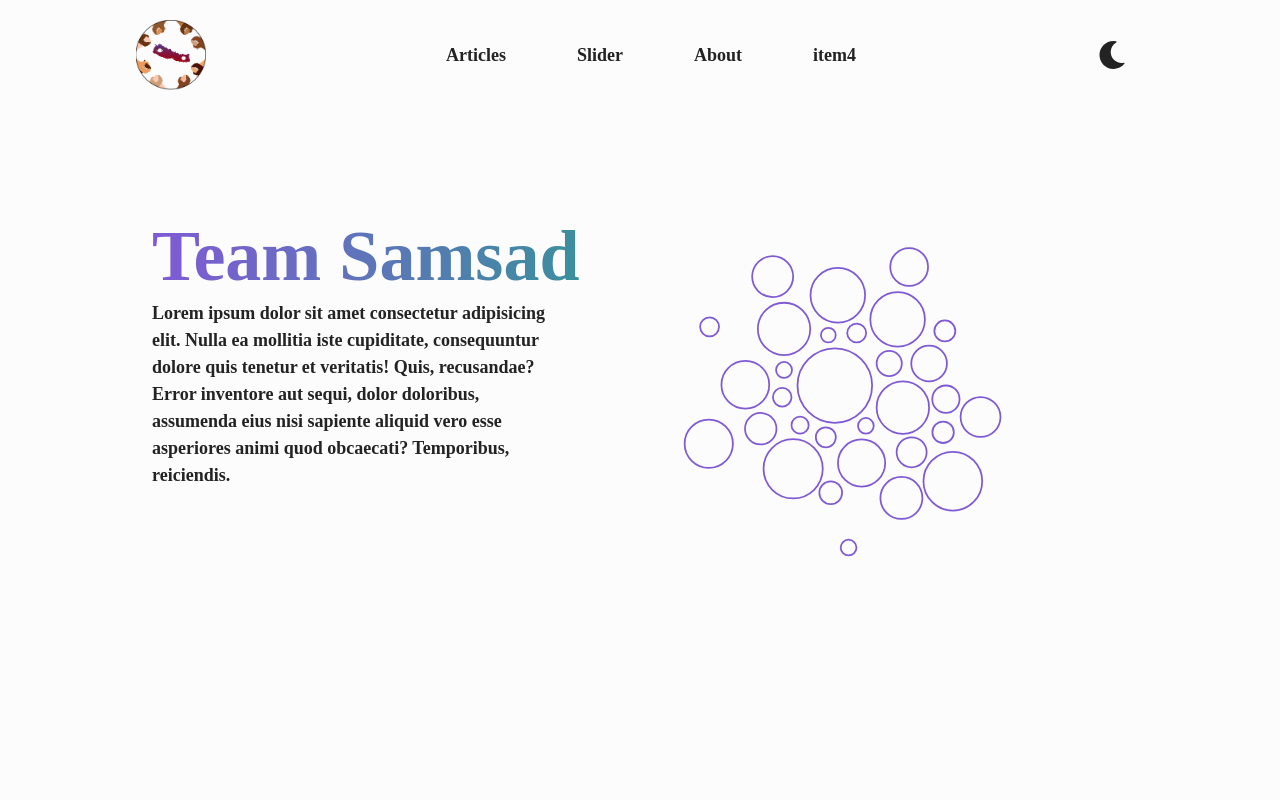
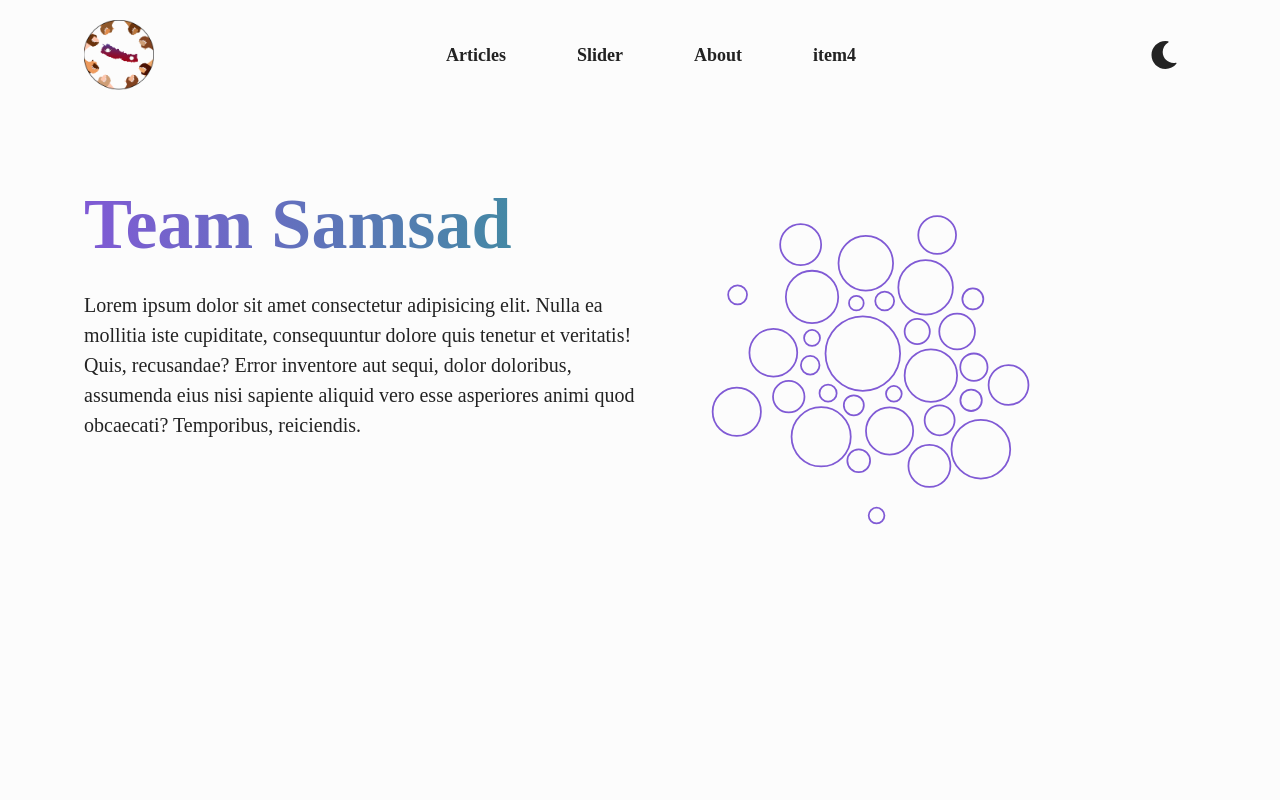
Before and after one commit to dibasdauliya/Politics-Project---Incubate-Nepal, a Next.js app: page / in a window 1280 px wide. Shown: the top 800 px of the page. Built offline with nearby package versions, Linux system fonts and the light colour scheme; a web font is replaced by a local one.

Commit message:
margin, sidenav

```diff
--- a/components/layout/MainLayout.js
+++ b/components/layout/MainLayout.js
@@ -1,19 +1,20 @@
-import { Box } from "@chakra-ui/react";
-import React from "react";
+import { Box } from '@chakra-ui/react'
+import React from 'react'
 
 const MainLayout = ({ children, ...props }) => {
   return (
     <Box
       {...props}
-      minH={{ base: "540px" }}
-      as="main"
-      w={{ base: "100vw", md: "90vw", lg: "80vw" }}
-      px="24px"
-      m="auto"
+      minH={{ base: '540px' }}
+      as='main'
+      // w={{ base: "100vw", md: "90vw", lg: "80vw" }}
+      maxW='1200px'
+      px='44px'
+      m='auto'
     >
       {children}
     </Box>
-  );
-};
+  )
+}
 
-export default MainLayout;
+export default MainLayout
--- a/components/navbar/NavMenu.js
+++ b/components/navbar/NavMenu.js
@@ -12,12 +12,19 @@ import {
 import useColorSwitcher from '../../utils/hooks/useColorSwitcher'
 import SideNav from './SideNav'
 
-const NavMenu = ({ onOpen, aboutRef, skillsRef, projectsRef, contactRef }) => {
+const NavMenu = ({
+  onOpen,
+  aboutRef,
+  skillsRef,
+  projectsRef,
+  contactRef,
+  ...props
+}) => {
   const { isOpen, onClose } = useDisclosure()
   const [toRef, setToRef] = useState()
 
   const handleClick = (child) => {
-    if (child === 'about') {
+    if (child === 'About') {
       aboutRef.current.focus({ preventScroll: true })
       setToRef(aboutRef)
     }
@@ -37,14 +44,14 @@ const NavMenu = ({ onOpen, aboutRef, skillsRef, projectsRef, contactRef }) => {
 
   return (
     <Box as='nav'>
-      <FullNav>
+      <FullNav handleClick={handleClick} {...props}>
         <NavMenuItem>Articles</NavMenuItem>
         <NavMenuItem>Slider</NavMenuItem>
         <NavMenuItem>About</NavMenuItem>
         <NavMenuItem>item4</NavMenuItem>
       </FullNav>
       <SideNav toRef={toRef} isOpen={isOpen} onOpen={onOpen} onClose={onClose}>
-        <NavMenuItem handleClick={handleClick}>Article</NavMenuItem>
+        <NavMenuItem handleClick={handleClick}>Articles</NavMenuItem>
         <NavMenuItem handleClick={handleClick}>Slider</NavMenuItem>
         <NavMenuItem handleClick={handleClick}>About</NavMenuItem>
         <NavMenuItem handleClick={handleClick}>item4</NavMenuItem>
@@ -53,20 +60,39 @@ const NavMenu = ({ onOpen, aboutRef, skillsRef, projectsRef, contactRef }) => {
   )
 }
 
-const FullNav = ({ children }) => {
+const FullNav = ({ handleClick, children, ...props }) => {
   return (
-    <Stack as='ul' direction='row' display={{ base: 'none', lg: 'flex' }}>
+    <Stack
+      as='ul'
+      {...props}
+      direction='row'
+      display={{ base: 'none', lg: 'flex' }}
+    >
       {children}
     </Stack>
   )
 }
 
-const NavMenuItem = ({ children }) => {
+const NavMenuItem = ({ handleClick, children, ...props }) => {
   const { secondary } = useColorSwitcher()
-
+  const isRef = () => {
+    if (children === 'About') {
+      return 1000
+    }
+    if (children === 'skills') {
+      return 1250
+    }
+    if (children === 'projects') {
+      return 1500
+    }
+    if (children === 'contact') {
+      return 2000
+    }
+  }
   return (
     <UnorderedList>
       <ListItem
+        {...props}
         p='0.25em'
         listStyleType='none'
         fontSize={{ base: 'xl', lg: 'lg' }}
@@ -76,7 +102,8 @@ const NavMenuItem = ({ children }) => {
       >
         <Link
           _hover={{ color: secondary, textDecoration: 'none' }}
-          href={`#${children.toLowerCase()}`}
+          onClick={() => handleClick(children)}
+          href={`/#${children.toLowerCase()}`}
         >
           {children}
         </Link>
--- a/components/navbar/Navbar.js
+++ b/components/navbar/Navbar.js
@@ -14,7 +14,7 @@ import useColorSwitcher from '@/utils/hooks/useColorSwitcher'
 import NextLink from 'next/link'
 import NextImage from 'next/image'
 
-const Navbar = () => {
+const Navbar = ({ aboutRef, skillsRef, projectsRef, contactRef }) => {
   const { colorMode, toggleColorMode } = useColorMode()
   const { colorLight, colorDark, secondary } = useColorSwitcher()
 
@@ -27,15 +27,22 @@ const Navbar = () => {
   return (
     <Flex
       m='auto'
-      p='.5em'
-      w={{ base: '100%', md: '90%', lg: '80%' }}
-      my='3'
+      py='.5em'
+      px='44px'
+      maxW='1200px'
+      // w={{ base: '100%', md: '90%', lg: '80%' }}
+      mt='3'
       justify='space-between'
       align='center'
       direction='row'
       position='relative'
     >
-      <NavMenu />
+      <NavMenu
+        aboutRef={aboutRef}
+        skillsRef={skillsRef}
+        projectsRef={projectsRef}
+        contactRef={contactRef}
+      />
 
       <NextLink to='/' href='/' passHref={true}>
         <Link order={{ lg: -1 }}>
--- a/pages/homepage/header/index.js
+++ b/pages/homepage/header/index.js
@@ -2,10 +2,15 @@ import React from 'react'
 import { Box } from '@chakra-ui/react'
 import Navbar from '@/components/navbar/Navbar'
 
-const Header = () => {
+const Header = ({ aboutRef, skillsRef, projectsRef, contactRef }) => {
   return (
     <Box as='header' w='100%' h={{ base: '96px', md: '120px' }}>
-      <Navbar />
+      <Navbar
+        aboutRef={aboutRef}
+        skillsRef={skillsRef}
+        projectsRef={projectsRef}
+        contactRef={contactRef}
+      />
     </Box>
   )
 }
--- a/pages/homepage/index.js
+++ b/pages/homepage/index.js
@@ -5,6 +5,10 @@ import Footer from './footer'
 import { Button } from '@chakra-ui/react'
 
 const Homepage = () => {
+  const aboutRef = useRef(null)
+  const skillsRef = useRef(null)
+  const projectsRef = useRef(null)
+  const contactRef = useRef(null)
   return (
     <>
       <Button
@@ -17,8 +21,18 @@ const Homepage = () => {
       >
         Skip To Content
       </Button>
-      <Header />
-      <Main />
+      <Header
+        aboutRef={aboutRef}
+        skillsRef={skillsRef}
+        projectsRef={projectsRef}
+        contactRef={contactRef}
+      />
+      <Main
+        aboutRef={aboutRef}
+        skillsRef={skillsRef}
+        projectsRef={projectsRef}
+        contactRef={contactRef}
+      />
       <Footer />
     </>
   )
--- a/pages/homepage/main/hero/index.js
+++ b/pages/homepage/main/hero/index.js
@@ -1,5 +1,5 @@
 import React from 'react'
-import { Box, Heading, Center } from '@chakra-ui/react'
+import { Box, Text, Center } from '@chakra-ui/react'
 import { Body, TopHeading } from '@/components/typography'
 import { CircleArray } from '@/assets/motion/CircleArray'
 import useColorSwitcher from '@/utils/hooks/useColorSwitcher'
@@ -15,11 +15,18 @@ const Hero = ({ ...props }) => {
             fontSize='5vw'
             bgGradient={`linear(to-l, ${primary}, ${secondary})`}
             bgClip='text'
-            marginBottom='0.2em'
+            marginBottom='0.5em'
           >
             Team Samsad
           </TopHeading>
-          <Body
+          <Text fontSize='xl'>
+            Lorem ipsum dolor sit amet consectetur adipisicing elit. Nulla ea
+            mollitia iste cupiditate, consequuntur dolore quis tenetur et
+            veritatis! Quis, recusandae? Error inventore aut sequi, dolor
+            doloribus, assumenda eius nisi sapiente aliquid vero esse asperiores
+            animi quod obcaecati? Temporibus, reiciendis.
+          </Text>
+          {/* <Body
             w={{ base: '90%', xl: '80%' }}
             bg={{
               base: 'red.200',
@@ -34,7 +41,7 @@ const Hero = ({ ...props }) => {
             veritatis! Quis, recusandae? Error inventore aut sequi, dolor
             doloribus, assumenda eius nisi sapiente aliquid vero esse asperiores
             animi quod obcaecati? Temporibus, reiciendis.
-          </Body>
+          </Body> */}
         </Box>
 
         <Center>
--- a/pages/homepage/main/index.js
+++ b/pages/homepage/main/index.js
@@ -6,11 +6,11 @@ import Articles from './articles'
 import Lorem from './lorem'
 import SliderPart from './slider'
 
-const Main = () => {
+const Main = ({ aboutRef, skillsRef, projectsRef, contactRef }) => {
   return (
     <MainLayout>
       <Hero
-        mt={{ base: '12vh', xxl: '16vh', xxxl: '32vh' }}
+        mt={{ base: '8vh', xxl: '16vh', xxxl: '32vh' }}
         mb={{ base: '25vh', md: '30vh', xl: '30vh' }}
         w={{ xl: '90%' }}
       />
@@ -18,7 +18,7 @@ const Main = () => {
         <Articles id='articles' mb='30vh' />
       </SkipNavContent>
       <SliderPart id='slider' mb='30vh' />
-      <Lorem id='lorem' mb='30vh' />
+      <Lorem id='about' mb='30vh' ref={aboutRef} />
 
       {/* <Skills ref={skillsRef} id="skills" pt="10vh" mb="25vh" />
       <Projects ref={projectsRef} id="projects" pt="10vh" mb="25vh" />
--- a/pages/homepage/main/lorem/index.js
+++ b/pages/homepage/main/lorem/index.js
@@ -1,3 +1,4 @@
+/* eslint-disable react/display-name */
 import {
   Box,
   Flex,
@@ -20,13 +21,13 @@ import {
 } from '../../../../components/typography'
 import useColorSwitcher from '../../../../utils/hooks/useColorSwitcher'
 
-const Lorem = ({ ...props }) => {
+const Lorem = React.forwardRef(({ ...props }, ref) => {
   const greyBg = useColorModeValue('neutral.300', 'neutral.500')
   const lightGreyBg = useColorModeValue('neutral.100', 'neutral.700')
   const { secondary } = useColorSwitcher()
 
   return (
-    <Box as='section' outline='0' tabIndex={-1} {...props} w='100%'>
+    <Box as='section' outline='0' tabIndex={-1} {...props} w='100%' ref={ref}>
       <Box w='100%' mb={{ base: '32px', md: '64px', xl: '100px' }}>
         <SectionHeader sibling={<Line />} mr='16px'>
           <Flex alignItems='center' alignContent='center'>
@@ -59,7 +60,7 @@ const Lorem = ({ ...props }) => {
           </Box>
         </Box>
         <Stack spacing={12} p='8px' w={{ base: '100%', xl: '50%' }}>
-          <Body mb='1em'>
+          <Body>
             Lorem ipsum, dolor sit amet consectetur adipisicing elit. Debitis
             iste consequatur libero deleniti voluptates nostrum veniam atque
             consequuntur illum error quo exercitationem soluta in ex enim illo,
@@ -67,11 +68,11 @@ const Lorem = ({ ...props }) => {
             aspernatur eligendi. Corporis itaque modi blanditiis unde quia
             cumque repellat in.
           </Body>
-          <Body mb='2em'>
+          {/* <Body mb='2em'>
             Quo exercitationem soluta in ex enim illo, consectetur dignissimos
             rem delectus accusantium commodi quos aspernatur eligendi. Corporis
             itaque modi blanditiis unde quia cumque repellat in.
-          </Body>
+          </Body> */}
           <Box>
             <Heading3>
               Lorem ipsum dolor sit amet consectetur adipisicing:
@@ -99,6 +100,6 @@ const Lorem = ({ ...props }) => {
       </Stack>
     </Box>
   )
-}
+})
 
 export default Lorem
```
